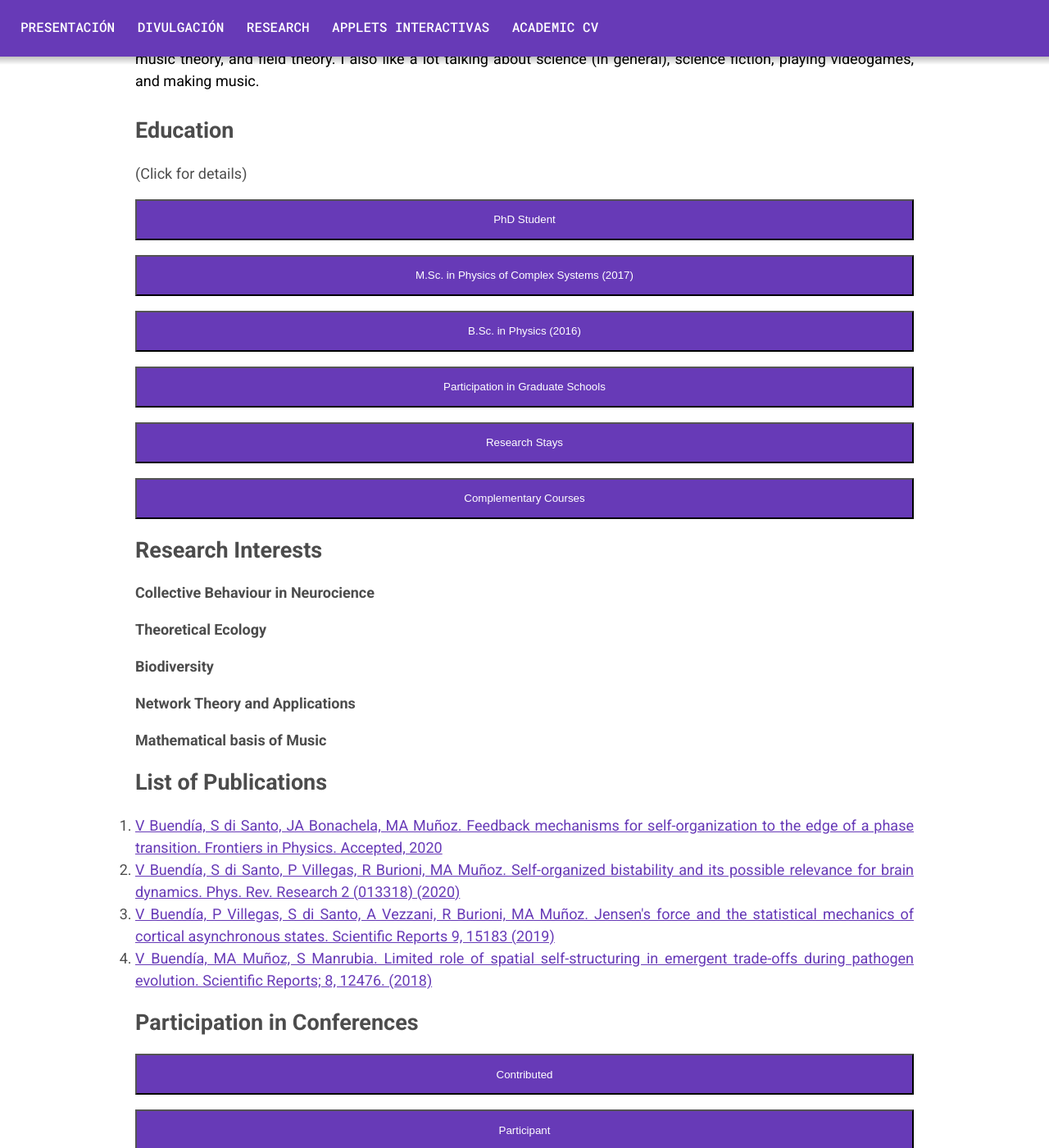
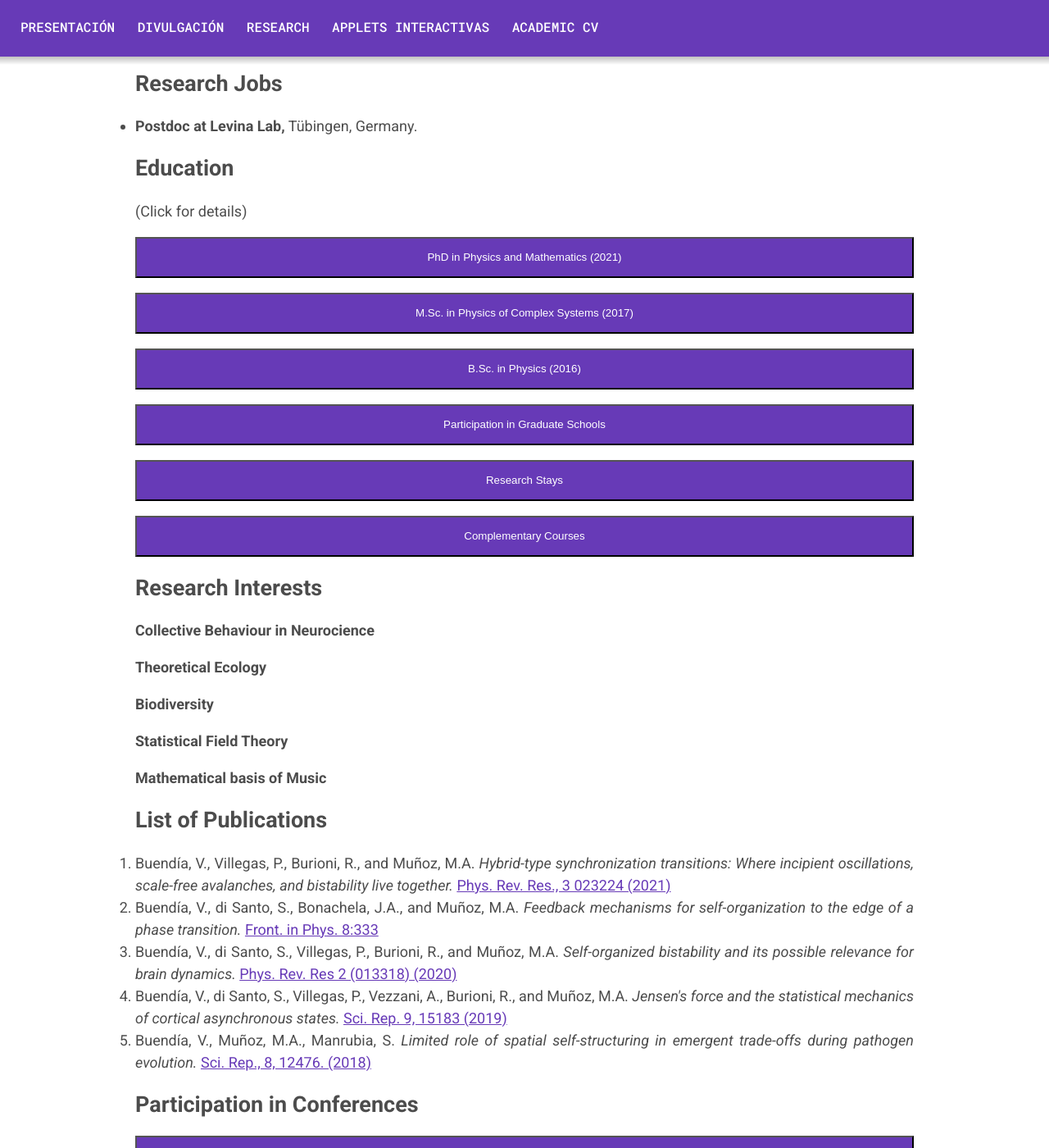
Before and after one commit to VictorSeven/VictorSeven.github.io, a Jekyll site: the page built from _pages/about.html, in a window 1280 px wide and 1400 px high, scrolled down 1014 px. Shown: the whole window at 82% size. Built offline with Jekyll 4.4.1, drawn with Linux system fonts in a browser that asks for light colours; some of the changed text lies outside the part shown.

Commit message:
Update CV

```diff
--- a/_pages/about.html
+++ b/_pages/about.html
@@ -13,10 +13,10 @@ permalink: /about/
   <div class="cv-personal">
 
   <h2> Victor Buendía Ruiz-Azuaga </h2>
-  <h3> PhD Student </h3>
+  <h3> Postdoc </h3>
 
-  <h4> Universidad de Granada </h4>
-  <h4> Università degli studi di Parma </h4>
+  <h4> Max Planck Institute for Biological Cybernetics </h4>
+  <h4> University of Tübingen </h4>
 
   <p> Email: vbuendiar at onsager dot ugr dot es </p>
   <p> Academic Twitter: <a href=https://twitter.com/vbuendiar>@vbuendiar</a> </p>
@@ -28,19 +28,29 @@ permalink: /about/
 
 <h1> Small bio </h1>
 
-I studied Physics at the University of Granada, and got interested in statistical physics and its applications. then moved to Mallorca to study the Master in Physics of Complex Systems. Now I'm finishing my PhD studies under the direction of M.A Muñoz at Granada and Raffaella Burioni at Parma, where I'm styuding synchronization properties and its relationship with critical phenomena in the brain. Other research interest are in theoretical ecology, evolutionary theory, music theory, and field theory. I also like a lot talking about science (in general), science fiction, playing videogames, and making music.
+I studied Physics at the University of Granada, and got interested in statistical physics and its applications.
+Then, I moved to Mallorca to study the Master in Physics of Complex Systems.
+After finishing my Master, I came back to Granada to start my PhD, in co-supervision with the University of Parma, in Italy.
+I worked under the supervision of Miguel A. Muñoz and Raffaella Burioni styuding synchronization and its relationship with critical phenomena in the brain.
+Recently I moved to Tübingen, Germany, to continue researching about neuronal dynamics and evolution in the Levina Lab.
+I also like a lot talking about science (in general), science fiction, playing videogames, and making music.
 
 <br><br>
+
+<h1> Research Jobs </h1>
+
+<ul>
+    <li> <b>Postdoc at Levina Lab,</b> Tübingen, Germany.</li>
+</ul>
 
 <h1> Education </h1>
 <p text-align: left> (Click for details)</p>
 
 
-<button class=cv-desplegable> PhD Student </button>
+<button class=cv-desplegable> PhD in Physics and Mathematics (2021) </button>
 <div class=cv-panel>
-<p>I am currently doing by PhD in a co-tutelle between the universities of Granada (Spain) and Parma (Italy), under the supervision of Miguel Ángel Muñoz and Raffaella Burioni, respectively. I started in November 2017.</p>
-<br>
-<p>I am mainly focused in the study of neuronal models, and in particular, we are working now in the role of inhibitory synapses in the brain.</p>
+<p>I did my PhD in co-supervision between the universities of Granada (Spain) and Parma (Italy), with Miguel Ángel Muñoz and Raffaella Burioni, respectively. </p>
+<p>My thesis, <i>Synchronous and asynchronous dynamics in Neuroscience: a Statistical Physics approach</i> is <a href="https://digibug.ugr.es/handle/10481/68021">publicly available</a> and received the <b>cum laude qualification</b> from both Universities</p>
 </div>
 
 <button class=cv-desplegable> M.Sc. in Physics of Complex Systems (2017) </button>
@@ -59,11 +69,12 @@ I studied Physics at the University of Granada, and got interested in statistica
 
 <button class=cv-desplegable> Participation in Graduate Schools </button>
 <div class=cv-panel>
-I have assisted to the following schools for Graduate/PhD students:
+I have assisted to the following schools for graduate students:
 <ul>
-<li> <b>Summer School in Computational and Theoretical Models in Neuroscience</b>, Venice, September 2019 </li>
-<li> <b>School and Workshop on Patterns of Synchrony: Chimera States and Beyond</b>, Trieste, May 2019 </li>
-<li> <b>GEFENOL Summer School on Statistical Physics of Complex Systems</b>, IFISC,  June 2016 </li>
+    <li> <b>Beg Rohu Summer School on Theoretical Physics</b>, June 2021</li>
+    <li> <b>Summer School in Computational and Theoretical Models in Neuroscience</b>, Venice, September 2019 </li>
+    <li> <b>School and Workshop on Patterns of Synchrony: Chimera States and Beyond</b>, Trieste, May 2019 </li>
+    <li> <b>GEFENOL Summer School on Statistical Physics of Complex Systems</b>, IFISC,  June 2016 </li>
 </ul>
 </div>
 
@@ -93,26 +104,30 @@ I have assisted to the following schools for Graduate/PhD students:
 <h4> Collective Behaviour in Neurocience </h4>
 <h4> Theoretical Ecology </h4>
 <h4> Biodiversity </h4>
-<h4> Network Theory and Applications </h4>
+<h4> Statistical Field Theory </h4>
 <h4> Mathematical basis of Music </h4>
 
 <h1>List of Publications</h1>
 <ol>
 
 <li>
-<a href=https://www.frontiersin.org/articles/10.3389/fphy.2020.00333/abstract>V Buendía, S di Santo, JA Bonachela, MA Muñoz. Feedback mechanisms for self-organization to the edge of a phase transition. Frontiers in Physics. Accepted, 2020 </a>
+Buendía, V., Villegas, P., Burioni, R., and Muñoz, M.A. <i>Hybrid-type synchronization transitions: Where incipient oscillations, scale-free avalanches, and bistability live together.</i> <a href=https://journals.aps.org/prresearch/abstract/10.1103/PhysRevResearch.3.023224>Phys. Rev. Res., 3 023224 (2021)  </a>
 </li>
 
 <li>
-<a href=https://journals.aps.org/prresearch/pdf/10.1103/PhysRevResearch.2.013318>V Buendía, S di Santo, P Villegas, R Burioni, MA Muñoz. Self-organized bistability and its possible relevance for brain dynamics. Phys. Rev. Research 2 (013318) (2020)</a>
+Buendía, V., di Santo, S., Bonachela, J.A., and Muñoz, M.A. <i>Feedback mechanisms for self-organization to the edge of a phase transition.</i> <a href=https://www.frontiersin.org/articles/10.3389/fphy.2020.00333/abstract>Front. in Phys. 8:333 </a>
 </li>
 
 <li>
-<a href=https://www.nature.com/articles/s41598-019-51520-2> V Buendía, P Villegas, S di Santo, A Vezzani, R Burioni, MA Muñoz. Jensen's force and the statistical mechanics of cortical asynchronous states. Scientific Reports 9, 15183 (2019)</a>
+Buendía, V., di Santo, S., Villegas, P., Burioni, R., and Muñoz, M.A. <i>Self-organized bistability and its possible relevance for brain dynamics.</i> <a href=https://journals.aps.org/prresearch/pdf/10.1103/PhysRevResearch.2.013318>Phys. Rev. Res 2 (013318) (2020)</a>
 </li>
 
 <li>
-<a href=https://www.nature.com/articles/s41598-018-30945-1>V Buendía, MA Muñoz, S Manrubia. Limited role of spatial self-structuring in emergent trade-offs during pathogen evolution. Scientific Reports; 8, 12476. (2018)</a>
+Buendía, V., di Santo, S., Villegas, P., Vezzani, A., Burioni, R., and Muñoz, M.A. <i>Jensen's force and the statistical mechanics of cortical asynchronous states.</i> <a href=https://www.nature.com/articles/s41598-019-51520-2>Sci. Rep. 9, 15183 (2019)</a>
+</li>
+
+<li>
+Buendía, V., Muñoz, M.A., Manrubia, S. <i>Limited role of spatial self-structuring in emergent trade-offs during pathogen evolution.</i> <a href=https://www.nature.com/articles/s41598-018-30945-1>Sci. Rep., 8, 12476. (2018)</a>
 </li>
 </ol>
 
@@ -123,6 +138,8 @@ I have assisted to the following schools for Graduate/PhD students:
 This is a list of conferences and workshops I have been, where I gave a talk, in chronological order:
 
 <ul>
+<li> <b>International Conference on Mathematical Neuroscience,</b>Virtual, 2021</li>
+<li> <b>Fises Joven'21</b>Virtual, 2021</li>
 <li> <b>Granada Seminar on Computational and Statistical Physics</b> Granada, 2019 </li>
 <li> <b>School and Workshop on Patterns of Synchrony: Chimera States and Beyond</b> Trieste, 2019 </li>
 <li> <b>Stochastic Models in Ecology and Evolutionary Biology</b> Venice, 2018 </li>
```
Also changed, not shown: images/static/me.png.
